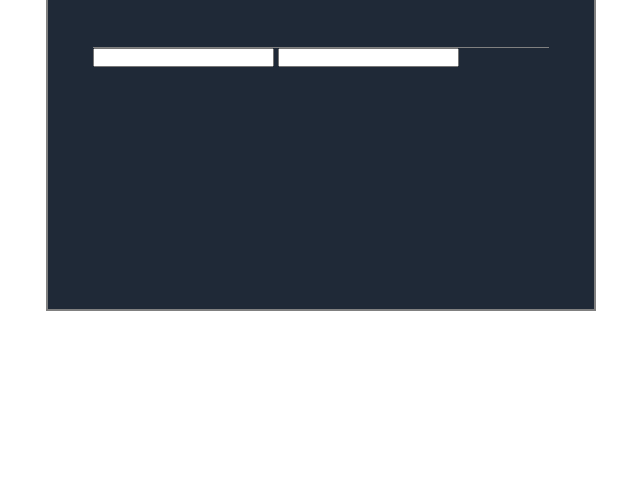
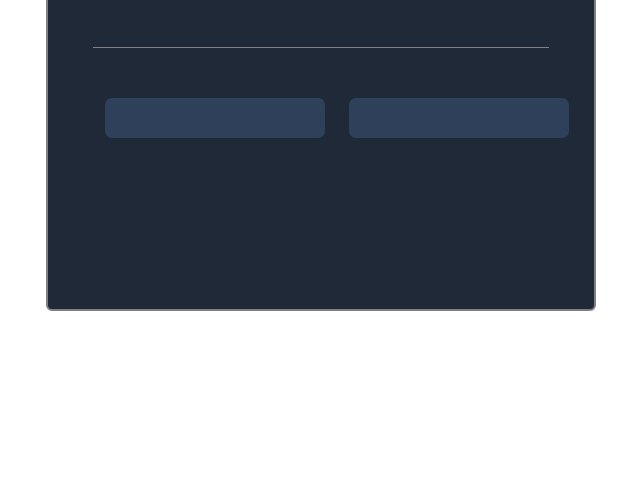
Before and after one commit to AlexRMcKenzie/password_generator, a plain HTML site: page index.html in a window 1280 px wide. Shown: the part 319-800 px from the top of the page, without its empty margins (319-959 px from the left). Drawn offline with Linux system fonts and the light colour scheme.

Commit message:
changes to styling

```diff
--- a/index.css
+++ b/index.css
@@ -2,7 +2,7 @@
 
 * {
   margin: 0;
-  padding:0;
+  padding: 0;
   box-sizing: border-box;
 }
 
@@ -14,7 +14,7 @@
   padding: 45px;
   padding-top: 90px;
   background-color: #1F2937;
-  color: #10B981;
+  border-radius: 6px;
 }
 
 .upContent {
@@ -23,7 +23,7 @@
 
 .heading {
   font-family: 'Karla', sans-serif;
-  font-size: 40px;
+  font-size: 50px;
   line-height: 1;
   color: white;
   margin-bottom: 5px;
@@ -43,7 +43,7 @@
 .generatePassword {
   background-color: #0fce8e;
   color: white;
-  width: 170px;
+  width: 190px;
   padding: 10px;
   font-family: 'Karla', sans-serif;
   font-size: 17px;
@@ -52,3 +52,30 @@
   margin-top: 20px;
   margin-bottom: 50px;
 }
+
+.generatePassword:active {
+  background-color: #00ffaa;
+}
+
+.downContent {
+  padding-top: 50px;
+  display: flex;
+  flex-direction: row;
+  align-items: center;
+}
+
+.outputText {
+  width: 220px;
+  height: 40px;
+  padding: 12px 20px;
+  margin: 0px 12px;
+  border-radius: 7px;
+  outline: none;
+  border: none;
+  background-color: #2f415a;
+  color: #00ffaa;
+  font-family: 'Karla', sans-serif;
+  font-size: 16px;
+  text-align: center;
+  overflow: hidden;
+}
--- a/index.html
+++ b/index.html
@@ -13,8 +13,8 @@
         <button class="generatePassword">Generate Passwords</button>
       </div>
       <class class="downContent">
-        <input type="text" name="leftText" id="leftText">
-        <input type="text" name="rightText" id="rightText">
+        <input type="text" name="leftText" id="leftText" class="outputText">
+        <input type="text" name="rightText" id="rightText" class="outputText">
       </class>
     </div>
     <script src="index.js"></script>
```
